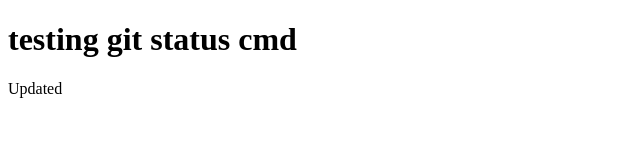
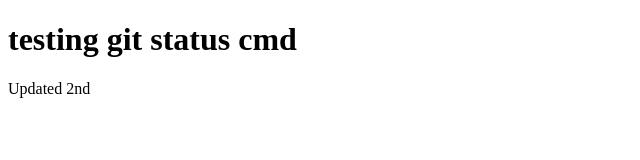
Before and after one commit to VictorNnamani651/Git-commandline-repo, a plain HTML site: page index.html in a window 1280 px wide. Shown: the full height of the page, 0-640 px from the left. Drawn offline with Linux system fonts and the light colour scheme.

Commit message:
updated index.html

```diff
--- a/index.html
+++ b/index.html
@@ -8,6 +8,6 @@
 </head>
 <body>
     <H1>testing git status cmd</H1>
-    <p>Updated</p>
+    <p>Updated 2nd</p>
 </body>
 </html>
```
